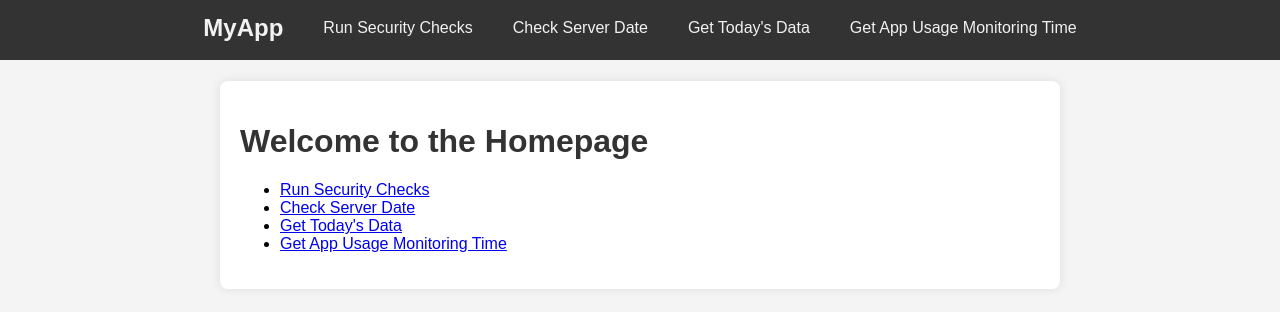
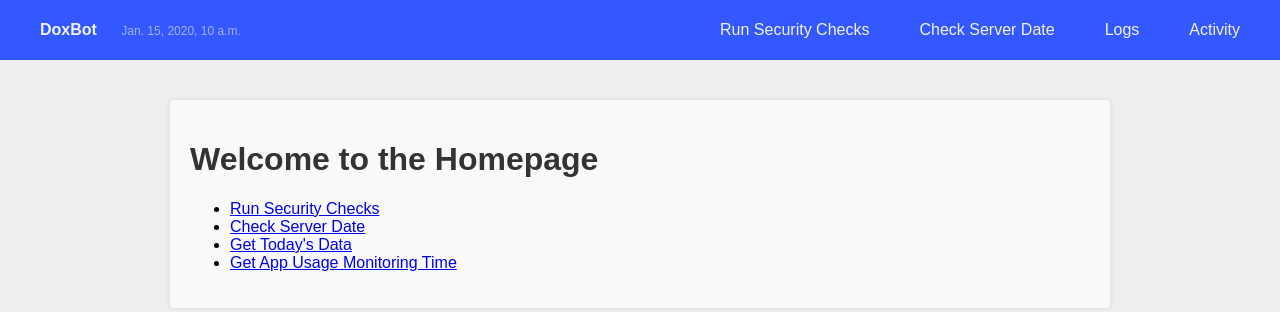
Before and after one commit to yousuf-4594/Dox-Bot, a Django app: template DoxBot/myapp/templates/homepage.html in a window 1280 px wide. Shown: the top 312 px of the page. Run offline with Django 3.2, Linux system fonts and the light colour scheme; the template is opened without the code that fills it: most values are stand-ins (such as "Sample title", 1, 10 or a date in 2020).

Commit message:
changed UI theme

```diff
--- a/DoxBot/myapp/templates/check_date.html
+++ b/DoxBot/myapp/templates/check_date.html
@@ -11,6 +11,7 @@
             padding: 20px;
             background-color: #f4f4f4;
         }
+
         .container {
             max-width: 800px;
             margin: auto;
--- a/DoxBot/myapp/templates/homepage.html
+++ b/DoxBot/myapp/templates/homepage.html
@@ -6,12 +6,13 @@
     <title>Homepage</title>
     <style>
         .container {
-            max-width: 800px;
+            max-width: 900px;
             margin: auto;
             padding: 20px;
-            background-color: #fff;
-            border-radius: 8px;
-            box-shadow: 0 0 10px rgba(0, 0, 0, 0.1);
+            background-color: #f9f9f9;
+            border-radius: 4px;
+            box-shadow: 0 0 5px rgba(0, 0, 0, 0.1);
+            margin-top: 100px;
         }
         h1 {
             color: #333;
--- a/DoxBot/myapp/templates/navbar.html
+++ b/DoxBot/myapp/templates/navbar.html
@@ -10,57 +10,64 @@
             font-family: Arial, sans-serif;
             margin: 0;
             padding: 0;
-            background-color: #f4f4f4;
+            background-color: #eeeeee;
         }
         .navbar {
-            background-color: #333;
-            overflow: hidden;
-            {% comment %} position: fixed; /* Keeps the navbar fixed at the top */ {% endcomment %}
-            width: 100%; /* Ensures the navbar spans the full width of the viewport */
+            display: flex; /* Enables Flexbox */
+            background-color: #3358ff;
+            width: 100%; /* Full width */
+            height: 60px;
+            justify-content: space-between; /* Space between the two sections */
+            align-items: center; /* Center items vertically */
+            position: fixed; /* Sticks navbar at the top */
             top: 0;
             left: 0;
-            z-index: 1000; /* Ensures the navbar is above other content */
-            height: 60px; /* Set the height of the navbar */
+            z-index: 1000;
+            padding: 0 20px; /* Adds padding to the navbar */
+            box-sizing: border-box;
+        }
+        .navbar-logo {
+            font-weight: bolder;
+            color: #f2f2f2;
+            text-decoration: none;
+            font-size: 18px;
+        }
+        .navbar-links {
+            display: flex; /* Makes the links a horizontal row */
+            gap: 10px; /* Adds spacing between links */
         }
         .navbar a {
-            float: left;
-            display: block;
             color: #f2f2f2;
             text-align: center;
             padding: 14px 20px;
             text-decoration: none;
+            font-size: 16px;
         }
         .navbar a:hover {
-            background-color: #ddd;
-            color: black;
+            background-color: #dddddd25;
+            border-radius: 8px;
         }
-        .navbar-container {
-            display: flex;
-            justify-content: center;
-            align-items: center;
-        }
-        .navbar-logo {
-            font-size: 24px;
-            font-weight: bold;
-            color: #f2f2f2;
-            text-decoration: none;
-            padding: 14px 20px;
-        }
-        .content {
-            margin-top: 60px; /* Add top margin equal to or greater than the navbar height */
-            padding: 0 10px; /* Add padding to left and right */
+        .navbar .date {
+            color: #f2f2f295;
+            font-size: 12px;
         }
     </style>
 </head>
 <body>
     <!-- Navbar -->
     <div class="navbar">
-        <div class="navbar-container">
-            <a href="{% url 'homepage' %}" class="navbar-logo">MyApp</a>
+        <!-- Left section (Logo) -->
+        <div>
+            <a href="{% url 'homepage' %}" class="navbar-logo">DoxBot</a>
+            <span class="date">{{ current_date }}</span>
+        </div>
+        <!-- Right section (Links) -->
+        <div class="navbar-links">
             <a href="{% url 'check_firebase_and_send_email' %}">Run Security Checks</a>
             <a href="{% url 'check_date' %}">Check Server Date</a>
-            <a href="{% url 'get_todays_data' %}">Get Today's Data</a>
-            <a href="{% url 'app_usage_monitoring' %}">Get App Usage Monitoring Time</a>
+            <a href="{% url 'get_todays_data' %}">Logs</a>
+            <a href="{% url 'app_usage_monitoring' %}">Activity</a>
+
         </div>
     </div>
     <div><h1></h1></div>
```
Also changed, not shown: DoxBot/myapp/views.py (+6 -1 lines), 1 other file.
